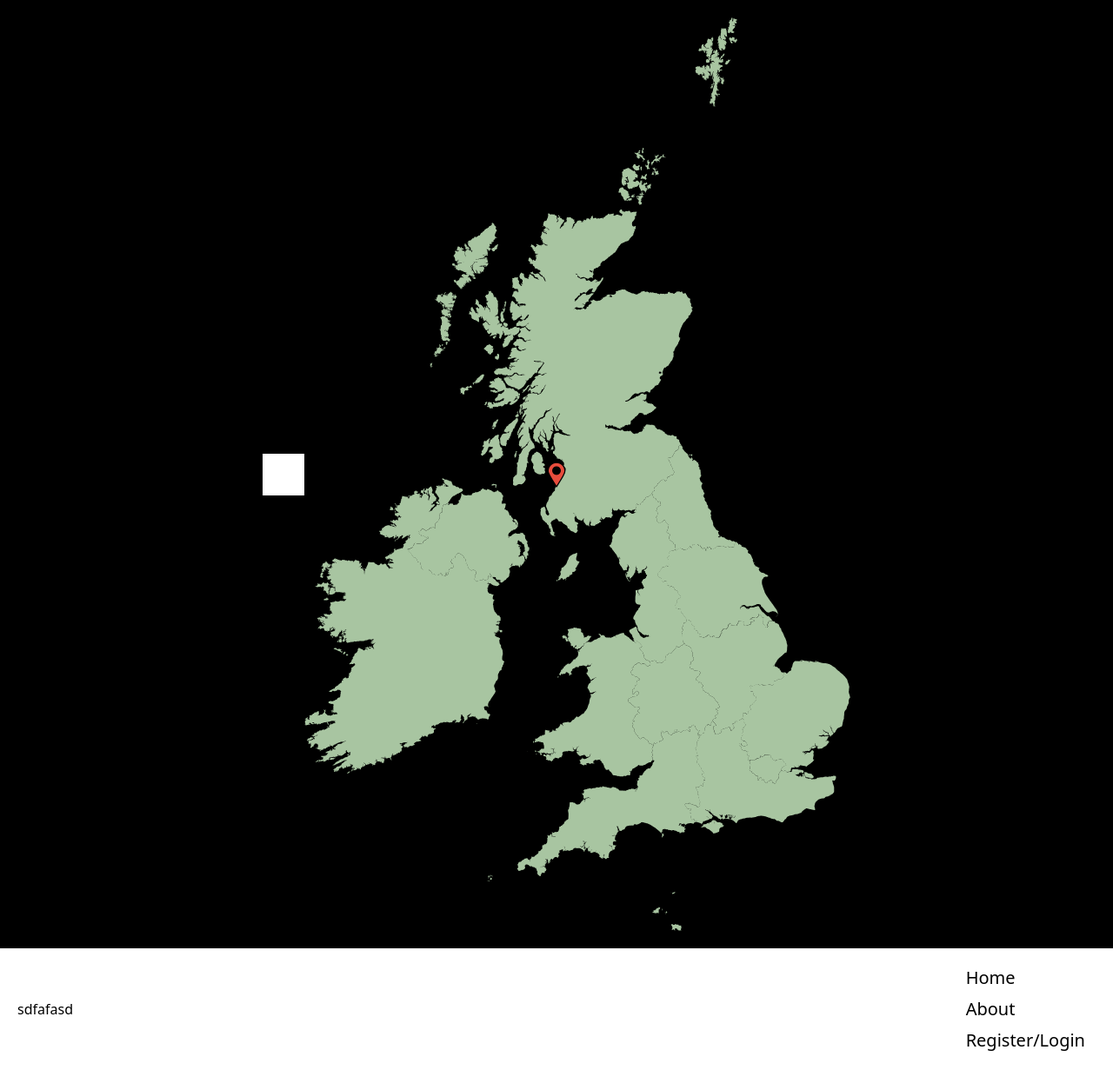
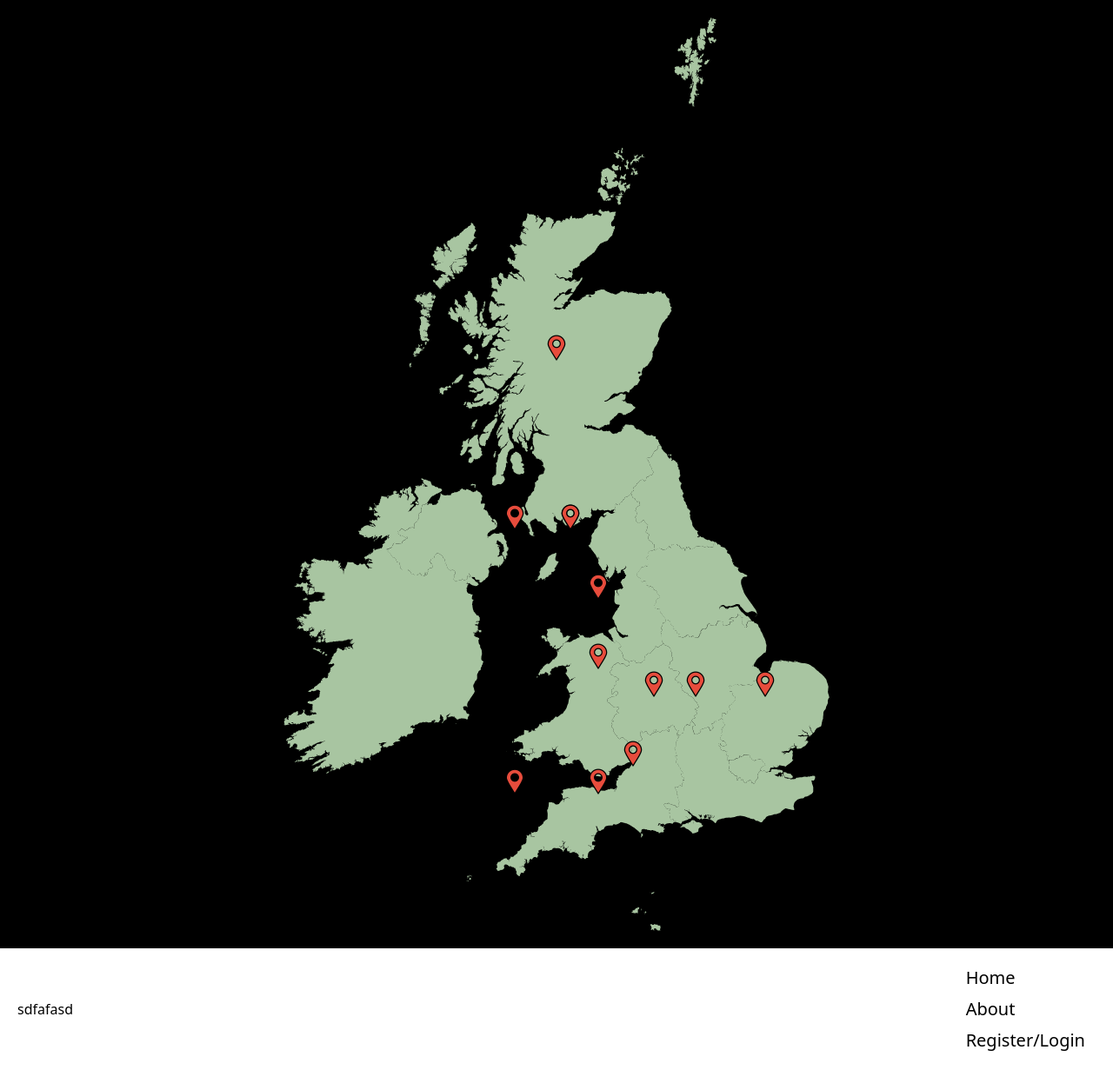
Before and after one commit to samtenna/Durhack2025, a Flask app: page / in a window 1280 px wide. Shown: the part 122-1353 px from the top of the page at 87% size. Run offline with Flask 3, Linux system fonts and the light colour scheme.

Commit message:
location pins

```diff
--- a/server/static/css/output.css
+++ b/server/static/css/output.css
@@ -566,8 +604,180 @@ video {
   position: relative;
 }
 
+.top-0 {
+  top: 0px;
+}
+
+.top-6 {
+  top: 1.5rem;
+}
+
+.top-28 {
+  top: 7rem;
+}
+
+.top-64 {
+  top: 16rem;
+}
+
+.top-96 {
+  top: 24rem;
+}
+
+.top-80 {
+  top: 20rem;
+}
+
+.top-\[24rem\] {
+  top: 24rem;
+}
+
+.left-0 {
+  left: 0px;
+}
+
+.top-\[30rem\] {
+  top: 30rem;
+}
+
+.bottom-64 {
+  bottom: 16rem;
+}
+
+.bottom-72 {
+  bottom: 18rem;
+}
+
+.right-96 {
+  right: 24rem;
+}
+
+.right-3 {
+  right: 0.75rem;
+}
+
+.left-96 {
+  left: 24rem;
+}
+
+.left-\[40rem\] {
+  left: 40rem;
+}
+
+.left-\[64rem\] {
+  left: 64rem;
+}
+
+.left-\[50rem\] {
+  left: 50rem;
+}
+
+.left-\[48rem\] {
+  left: 48rem;
+}
+
+.left-\[49rem\] {
+  left: 49rem;
+}
+
+.left-\[55rem\] {
+  left: 55rem;
+}
+
+.left-\[52rem\] {
+  left: 52rem;
+}
+
+.left-\[54rem\] {
+  left: 54rem;
+}
+
+.right-\[54rem\] {
+  right: 54rem;
+}
+
+.right-\[30rem\] {
+  right: 30rem;
+}
+
+.right-\[36rem\] {
+  right: 36rem;
+}
+
+.bottom-80 {
+  bottom: 20rem;
+}
+
+.right-\[32rem\] {
+  right: 32rem;
+}
+
+.bottom-\[40rem\] {
+  bottom: 40rem;
+}
+
+.bottom-\[30rem\] {
+  bottom: 30rem;
+}
+
+.bottom-\[20rem\] {
+  bottom: 20rem;
+}
+
+.bottom-\[25rem\] {
+  bottom: 25rem;
+}
+
+.right-\[42rem\] {
+  right: 42rem;
+}
+
+.right-\[40rem\] {
+  right: 40rem;
+}
+
+.right-\[38rem\] {
+  right: 38rem;
+}
+
+.bottom-56 {
+  bottom: 14rem;
+}
+
+.bottom-52 {
+  bottom: 13rem;
+}
+
+.right-\[34rem\] {
+  right: 34rem;
+}
+
+.right-\[33\.5rem\] {
+  right: 33.5rem;
+}
+
+.bottom-44 {
+  bottom: 11rem;
+}
+
+.right-\[44rem\] {
+  right: 44rem;
+}
+
+.left-\[42rem\] {
+  left: 42rem;
+}
+
+.block {
+  display: block;
+}
+
 .flex {
   display: flex;
+}
+
+.hidden {
+  display: none;
 }
 
 .h-12 {
--- a/server/templates/index.html
+++ b/server/templates/index.html
@@ -20,8 +20,18 @@
 
 <body>
     <div class="flex items-center justify-center w-full p-5 relative">
-        <button class="absolute" hx-get="/hola-mundo"><img src="{{url_for('static',filename='Image/location-pin.png')}}" alt="location pin"></button>
-        <p class="w-12 h-12 bg-white" id="sadf"></p>
+        <button id="scotland" class="absolute top-[24rem]"><img src="{{url_for('static',filename='Image/location-pin.png')}}" alt="location pin"></button>
+        <button id="wales" class="absolute bottom-72 left-[49rem]"><img src="{{url_for('static',filename='Image/location-pin.png')}}" alt="location pin"></button>
+        <button id="west-midlands" class="absolute bottom-72 left-[54rem]"><img src="{{url_for('static',filename='Image/location-pin.png')}}" alt="location pin"></button>
+        <button id="east-midlands" class="absolute bottom-80 right-[36rem]"><img src="{{url_for('static',filename='Image/location-pin.png')}}" alt="location pin"></button>
+        <button id="east-anglia" class="absolute bottom-72 right-[32rem]"><img src="{{url_for('static',filename='Image/location-pin.png')}}" alt="location pin"></button>
+        <button id="yorkshire" class="absolute bottom-[25rem] right-[36rem]"><img src="{{url_for('static',filename='Image/location-pin.png')}}" alt="location pin"></button>
+        <button id="nw" class="absolute bottom-[30rem] right-[42rem]"><img src="{{url_for('static',filename='Image/location-pin.png')}}" alt="location pin"></button>
+        <button id="nw" class="absolute bottom-[30rem] left-[40rem]"><img src="{{url_for('static',filename='Image/location-pin.png')}}" alt="location pin"></button>
+        <button id="ne" class="absolute bottom-[30rem] right-[38rem]"><img src="{{url_for('static',filename='Image/location-pin.png')}}" alt="location pin"></button>
+        <button id="london" class="absolute bottom-52 right-[33.5rem]"><img src="{{url_for('static',filename='Image/location-pin.png')}}" alt="location pin"></button>
+        <button id="se" class="absolute bottom-44 right-[36rem]"><img src="{{url_for('static',filename='Image/location-pin.png')}}" alt="location pin"></button>
+        <button id="sw" class="absolute bottom-44 right-[42rem]"><img src="{{url_for('static',filename='Image/location-pin.png')}}" alt="location pin"></button>
         <img src="{{url_for('static',filename='Image/united-kingdom.svg')}}" alt="UK map">
     </div>
 </body>
```
Also changed, not shown: other parts of server/static/css/output.css (+54 -0 lines).
